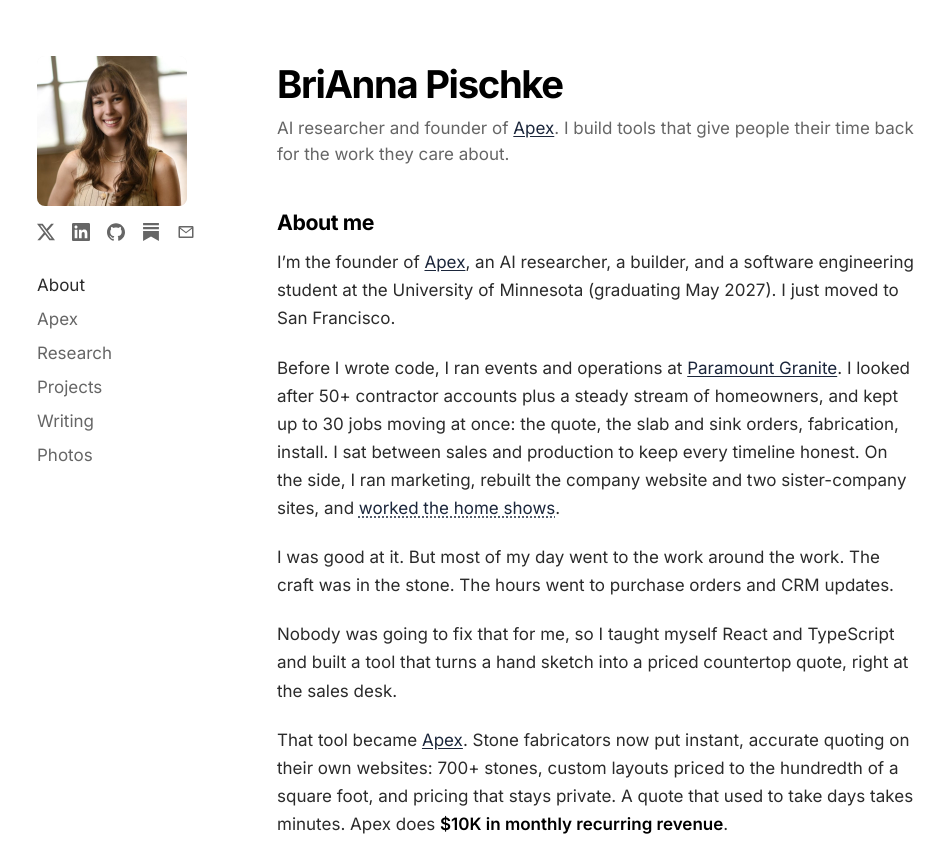
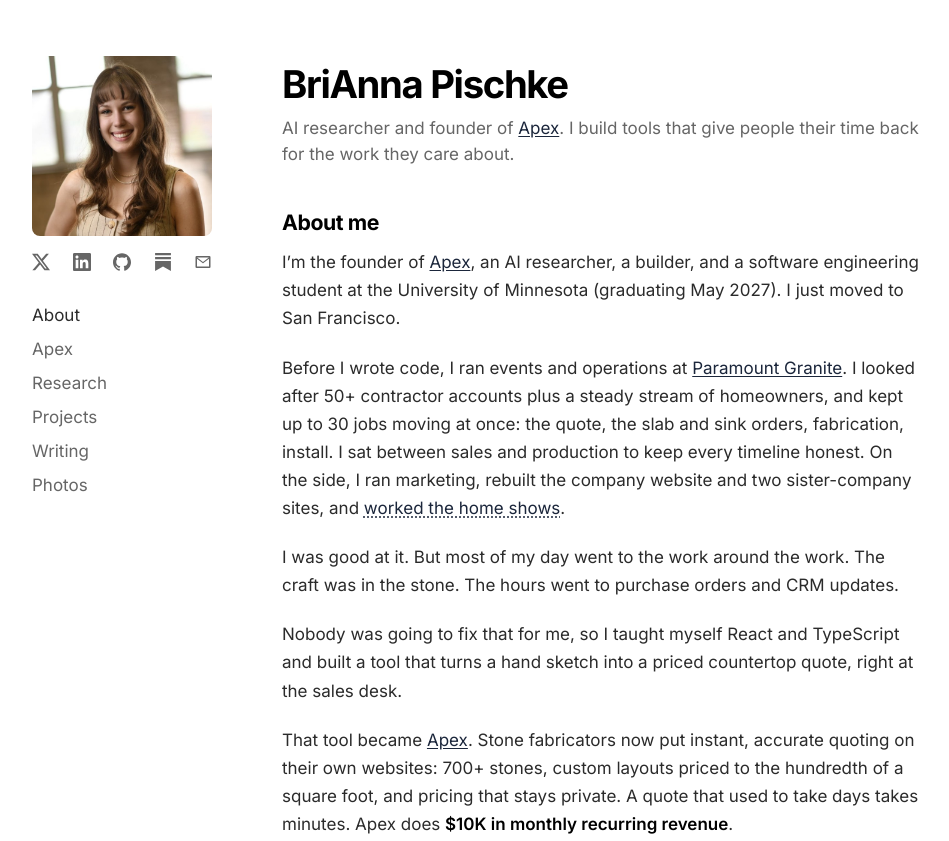
Before and after one commit to brianna-rose05/portfolio, a plain HTML site: page index.html in a window 1280 px wide. Shown: the top 841 px of the page, without its empty margins (163-1112 px from the left). Drawn offline with Linux system fonts and the light colour scheme.

Commit message:
Sidebar: larger photo, icons span its width

```diff
--- a/style.css
+++ b/style.css
@@ -33,8 +33,8 @@
 @media (min-width:900px){
   main{
     max-width:1060px;display:grid;
-    grid-template-columns:150px minmax(0,640px);
-    column-gap:90px;
+    grid-template-columns:180px minmax(0,640px);
+    column-gap:70px;
     justify-content:center;align-items:start;
   }
   .nav{position:sticky;top:56px;grid-column:1;grid-row:1 / span 2}
@@ -79,9 +79,9 @@
 
 @media (min-width:900px){
   .nav{margin:0;padding:0;border:0}
-  .portrait.portrait-side{display:block;width:150px;height:150px;border-radius:8px;margin:0}
+  .portrait.portrait-side{display:block;width:180px;height:180px;border-radius:8px;margin:0}
   .portrait.portrait-mobile{display:none}
-  .socials{margin:1rem 0 1.75rem}
+  .socials{width:180px;justify-content:space-between;gap:0;margin:1rem 0 1.75rem}
   .nav-links{flex-direction:column;align-items:flex-start;gap:.35rem}
 }
 
```
